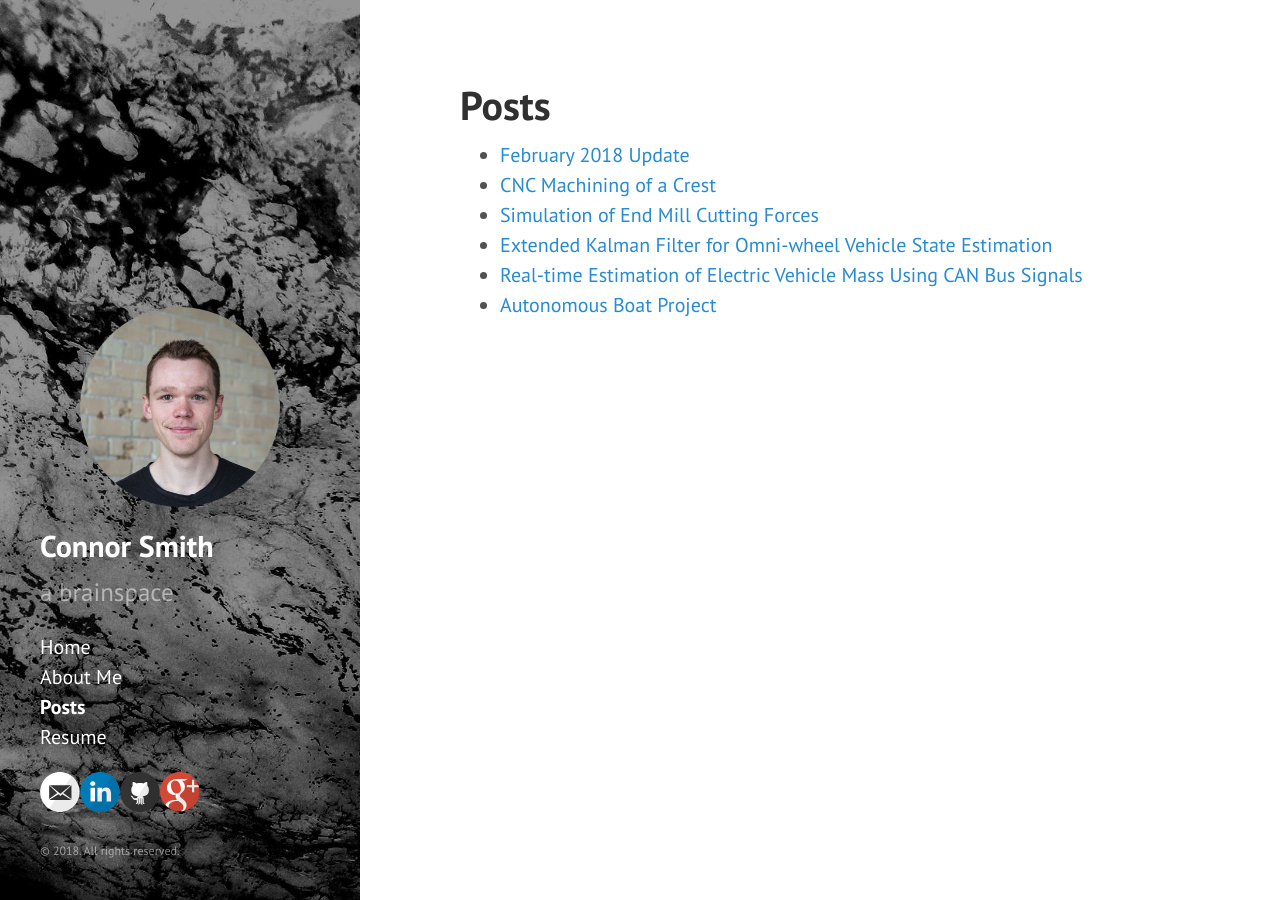
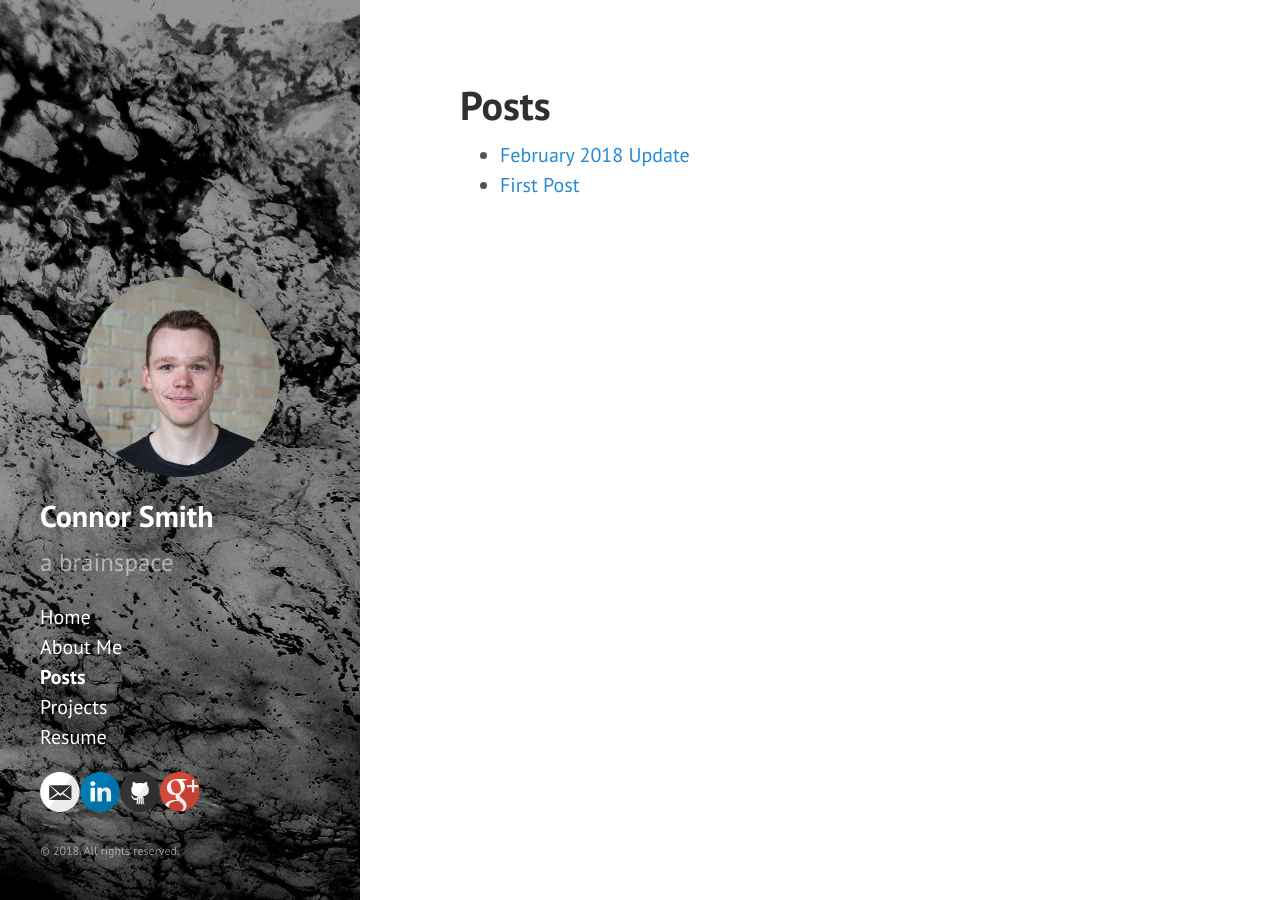
Before and after one commit to connorsmith/connorsmith.github.io, a Jekyll site: the page built from posts.md, in a window 1280 px wide. Built offline with Jekyll 4.4.1, drawn with Linux system fonts in a browser that asks for light colours; Markdown is read by kramdown in place of the engine named in the settings.

Commit message:
separates Projects and Posts pages

```diff
--- a/posts.md
+++ b/posts.md
@@ -3,8 +3,4 @@ layout: page
 title: Posts
 ---
 * [February 2018 Update]({{ site.url }}/2018/02/07/update/)
-* [CNC Machining of a Crest]({{ site.url }}/2014/11/02/cnc_shield_project/)
-* [Simulation of End Mill Cutting Forces]({{ site.url }}/2015/01/10/cutting-forces/)
-* [Extended Kalman Filter for Omni-wheel Vehicle State Estimation]({{ site.url }}/2014/11/03/ekf-omniwheel/)
-* [Real-time Estimation of Electric Vehicle Mass Using CAN Bus Signals]({{ site.url }}/2015/01/11/vehicle-mass-estimation/)
-* [Autonomous Boat Project]({{ site.url }}/2015/01/13/autonomous-boat-project/)
+* [First Post]({{ site.url }}/2014/11/01/first-post/)
```
Also changed, not shown: projects.md (added, +9 -0 lines).
